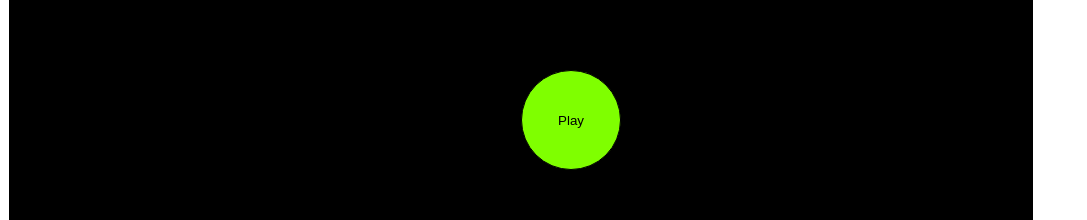
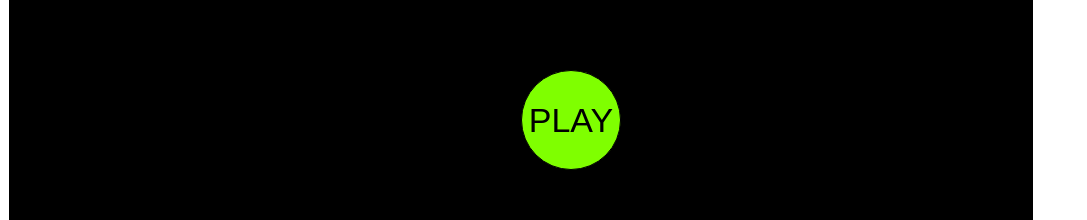
Before and after one commit to Andrewkind/Snake, a plain HTML site: page index.html in a window 1280 px wide. Shown: the part 279-499 px from the top of the page, without its empty margins (0-1087 px from the left). Drawn offline with nearby package versions, Linux system fonts and the light colour scheme.

Commit message:
Enlarge button font size.

```diff
--- a/index.html
+++ b/index.html
@@ -8,7 +8,7 @@
 <div class="row snake-row" style="padding-top: 40px; visibility:hidden; margin: auto;">
         <div class="col-md-12">
             <canvas id="gameCanvas" style="border:1px solid #ffffff; z-index:1; background-color: black;"></canvas>
-            <button type="button" class="btn restart-button" style="width: 100px; height: 100px; border-radius: 50%; z-index:2; position:absolute; top: 50%; left: 50%; border: black 1px solid;">Play</button>
+            <button type="button" class="btn restart-button" style="width: 100px; height: 100px; border-radius: 50%; z-index:2; position:absolute; top: 50%; left: 50%; border: black 1px solid;  font-size: 34px;">PLAY</button>
             <div style="z-index:2; position:absolute; top: 10%; left: 3%; color: white;">
                 Top Score: <strong><span class="topscore-label"></span></strong>
             </div>
@@ -141,7 +141,7 @@
 
     var currentLength = 0;
     var score = 0;
-    var topScore = 19420;
+    var topScore = 39420;
 
     var rnd;
     var canvas;
```
Also changed, not shown: 1 other file.
